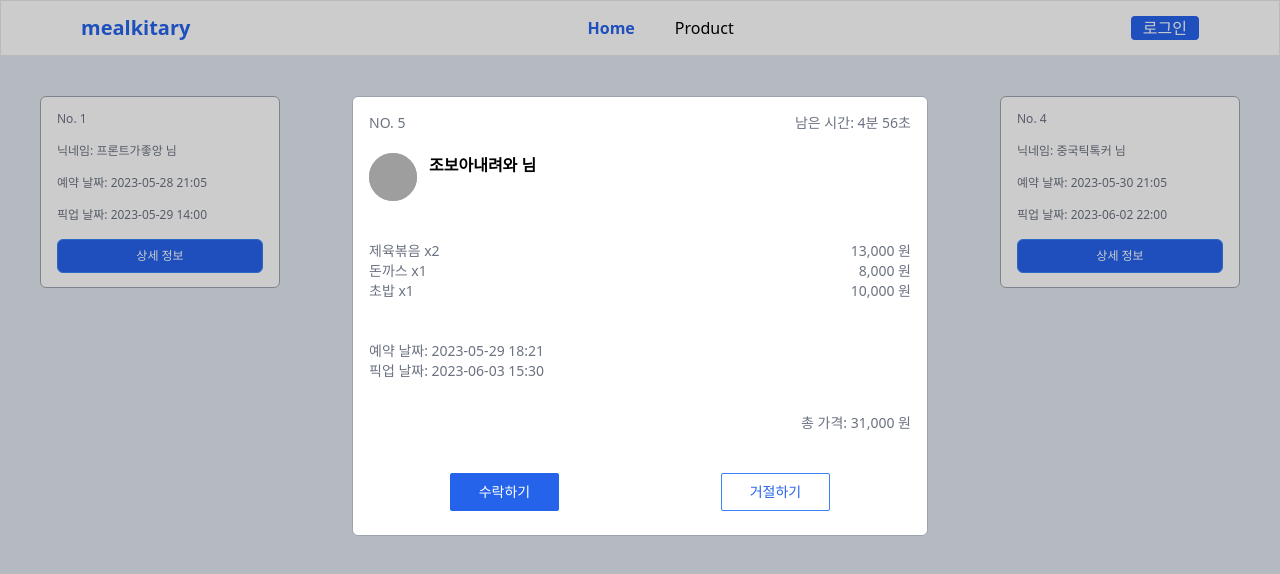
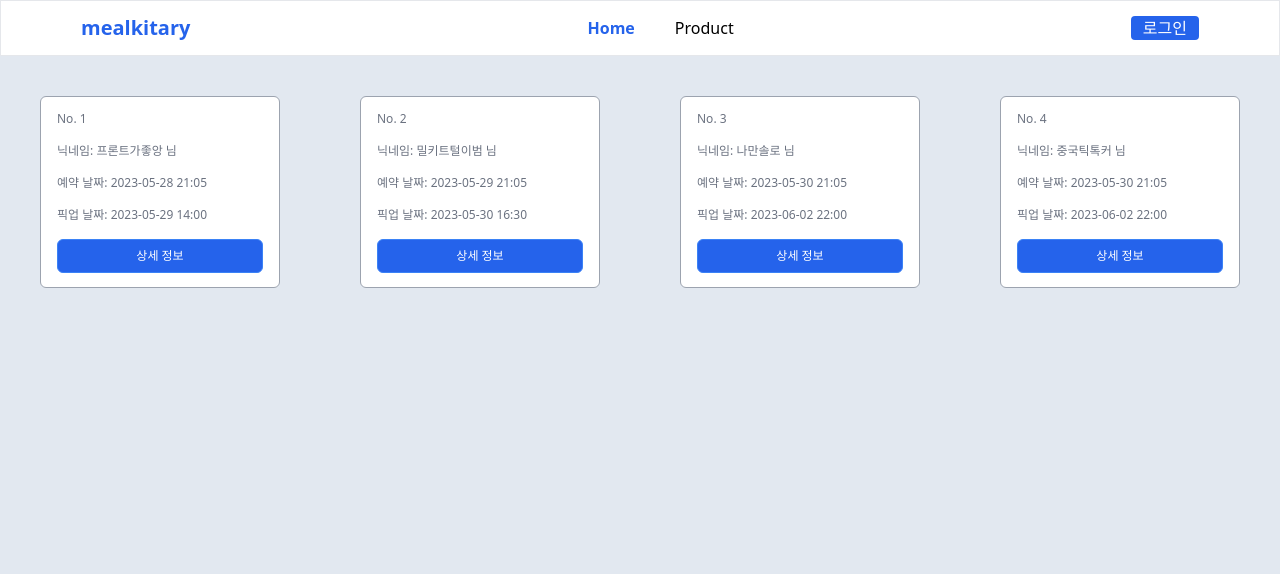
Before and after one commit to moko0428/mealkitary-admin, a Next.js app: page / in a window 1280 px wide. Shown: the top 574 px of the page. Built offline with nearby package versions, Linux system fonts and the light colour scheme; grey boxes are pictures that could not be loaded.

Commit message:
feat: 메시지 컴포넌트 분리 추가

```diff
--- /dev/null
+++ b/src/components/pushMessagingBtn.tsx
@@ -0,0 +1,40 @@
+import { initializeApp } from "firebase/app";
+import { getMessaging, getToken, onMessage } from "firebase/messaging";
+import { useEffect } from "react";
+
+const firebaseApp = initializeApp({
+  apiKey: process.env.NEXT_PUBLIC_API_KEY,
+  authDomain: process.env.NEXT_PUBLIC_AUTH,
+  projectId: "ex-fcm-efa3f",
+  storageBucket: "ex-fcm-efa3f.appspot.com",
+  messagingSenderId: process.env.NEXT_PUBLIC_MESSAGE_SENDERID,
+  appId: process.env.NEXT_PUBLIC_APPID,
+  measurementId: process.env.NEXT_PUBLIC_MEASUREMENTID,
+});
+const messaging = getMessaging(firebaseApp);
+
+const PushMessagingBtn = async () => {
+  //브라우저에 알림 권한을 요청함.
+  const permission = await Notification.requestPermission();
+  // 권한이 부여되지 않으면 이후의 로직을 실행하지 않고 종료함.
+  if (permission !== "granted") return;
+
+  getToken(messaging, {
+    vapidKey: process.env.NEXT_PUBLIC_VAPID,
+  })
+    .then((currentToken) => {
+      if (currentToken) {
+        // 정상적으로 토큰이 발급되면 콘솔에 출력함.
+        console.log(currentToken);
+      } else {
+        console.log("예기치 않은 오류로 토큰 발급 불가");
+      }
+    })
+    .catch((err) => {
+      console.log("예기치 않은 오류 발생", err);
+    });
+  onMessage(messaging, (payload) => {
+    console.log("Message received.", payload);
+  });
+};
+export default PushMessagingBtn;
--- a/src/pages/index.tsx
+++ b/src/pages/index.tsx
@@ -2,72 +2,17 @@ import Layout from "@/components/layout";
 import Modal, { ReserveProp } from "@/components/modal";
 import { modalState, reserveState } from "@/lib/recoilState";
 import { useRouter } from "next/router";
-import { useEffect, useState } from "react";
+import { useEffect } from "react";
 import { useRecoilState } from "recoil";
 import DetailModal from "@/components/detailModal";
 import reserveListData from "@/data/reserveList.json";
 import ReserveListItems from "@/components/reserveListItems";
-import { getMessaging, getToken, onMessage } from "firebase/messaging";
-import { initializeApp } from "firebase/app";
-
-const Index = () => {
-  const onMessageFCM = async () => {
-    //브라우저에 알림 권한을 요청한다.
-    const permission = await Notification.requestPermission();
-    if (permission !== "granted") return;
-
-    const firebaseApp = initializeApp({
-      apiKey: process.env.NEXT_PUBLIC_API_KEY,
-      authDomain: process.env.NEXT_PUBLIC_AUTH,
-      projectId: "ex-fcm-efa3f",
-      storageBucket: "ex-fcm-efa3f.appspot.com",
-      messagingSenderId: process.env.NEXT_PUBLIC_MESSAGE_SENDERID,
-      appId: process.env.NEXT_PUBLIC_APPID,
-      measurementId: process.env.NEXT_PUBLIC_MEASUREMENTID,
-    });
-    const messaging = getMessaging(firebaseApp);
-
-    getToken(messaging, {
-      vapidKey: process.env.NEXT_PUBLIC_VAPID,
-    })
-      .then((currentToken) => {
-        if (currentToken) {
-          // 정상적으로 토큰이 발급되면 콘솔에 출력한다.
-          console.log(currentToken);
-        } else {
-          console.log("예기치 않은 오류로 토큰 발급 불가");
-        }
-      })
-      .catch((err) => {
-        console.log("예기치 않은 오류 발생", err);
-      });
-  };
-  useEffect(() => {
-    onMessageFCM();
-  }, []);
-
-  return (
-    <div>
-      <h1>Hello world</h1>
-    </div>
-  );
-};
 
 export default function Home() {
   const [reservation, setReservation] = useRecoilState(modalState);
   const [reserveList, setReserveList] =
     useRecoilState<ReserveProp[]>(reserveState);
   const router = useRouter();
-
-  useEffect(() => {
-    const timer = setTimeout(() => {
-      setReservation(1);
-    }, 1000);
-
-    return () => {
-      clearTimeout(timer);
-    };
-  }, []);
 
   useEffect(() => {
     setReserveList(reserveListData);
```
